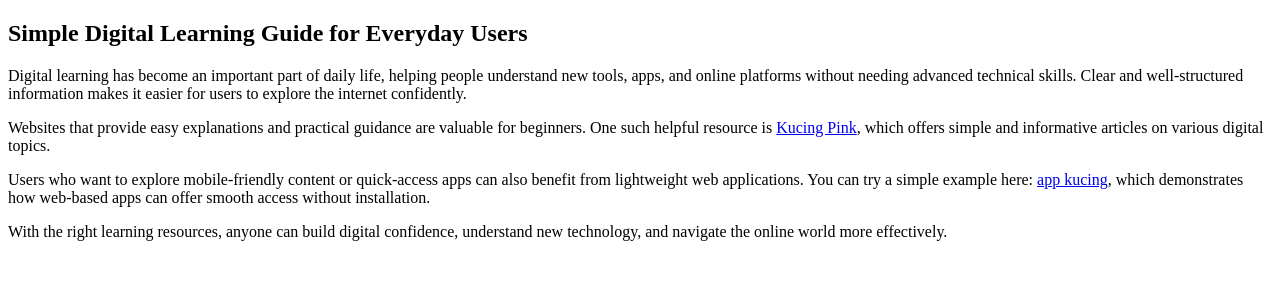
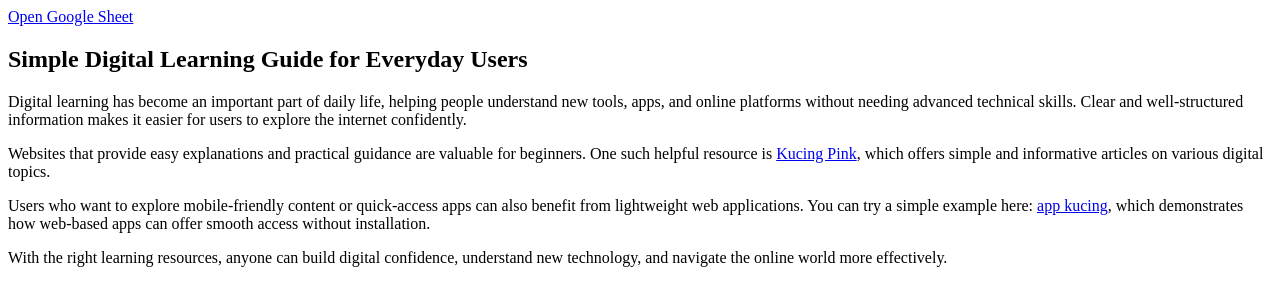
Before and after one commit to Kucing-pink-hub/kucing-pink, a plain HTML site: page index.html in a window 1280 px wide. Drawn offline with Linux system fonts and the light colour scheme.

Commit message:
Update index.html

```diff
--- a/index.html
+++ b/index.html
@@ -5,6 +5,10 @@
 <title>Simple Digital Learning Guide</title>
 </head>
 <body>
+  <meta name="google-site-verification" content="lKmAfiknltrhj7Hs4FXbv2z-FSmXUMLO1sg73ogr9lc" />
+<a href="https://docs.google.com/spreadsheets/d/1_ERP43cjXwmaPkPy0t83Cy2jwkDYdwj_wGftDXnTh9I/edit?gid=0#gid=0" target="_blank" rel="noopener noreferrer">
+  Open Google Sheet
+</a>
 
 <h2>Simple Digital Learning Guide for Everyday Users</h2>
 
```
